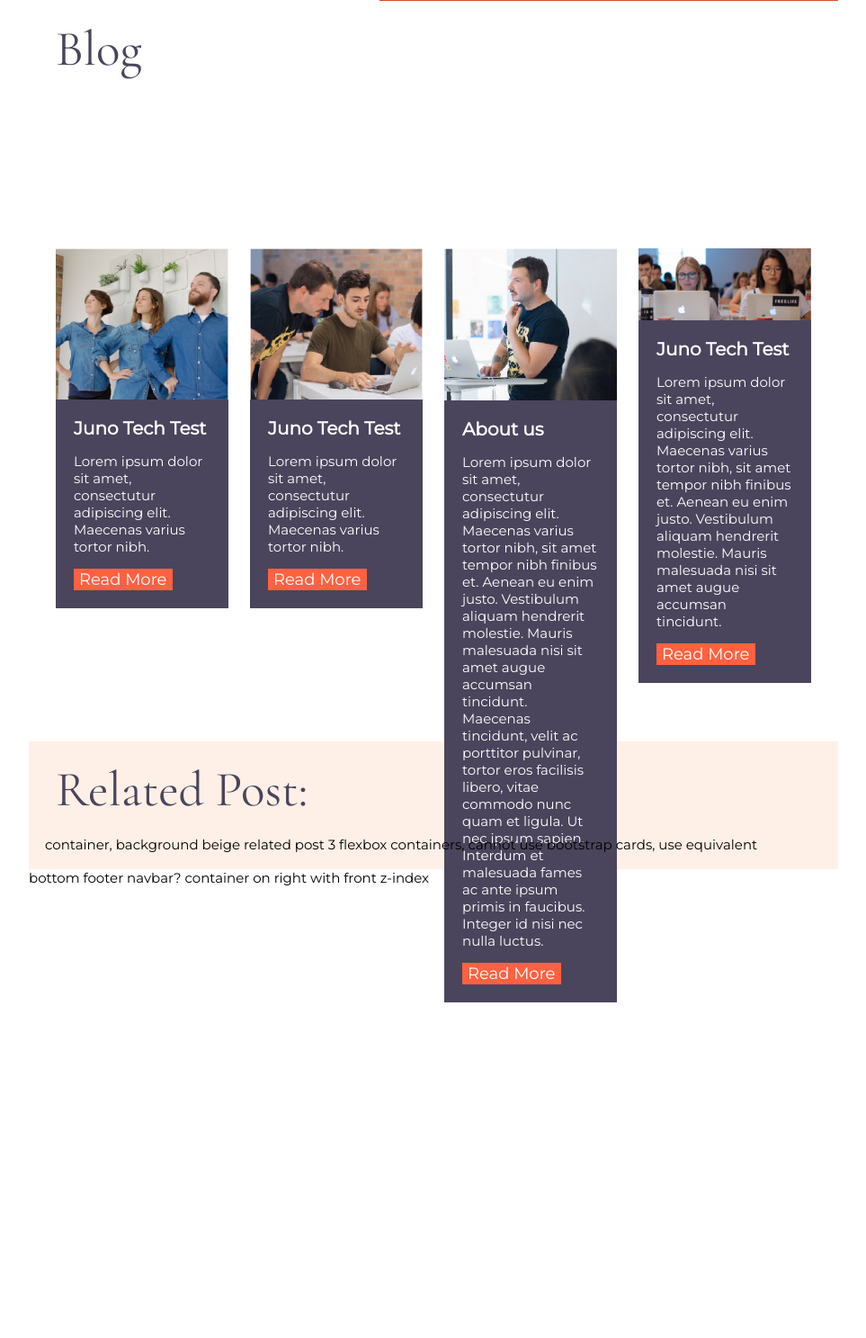
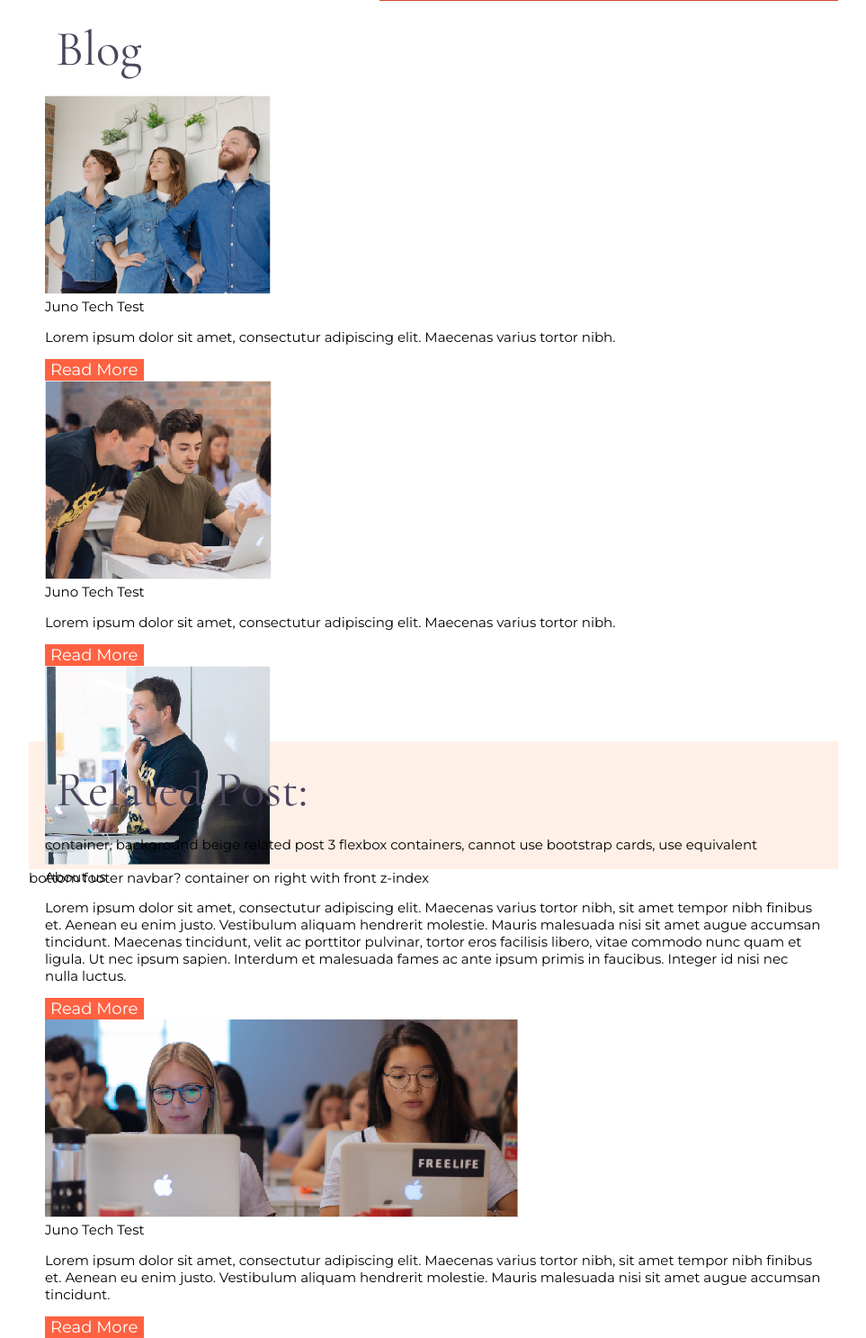
Before and after one commit to The-Code-Whisperer/junohomepage, a PHP site: page /templates/index.html in a window 1280 px wide. Shown: the part 618-2105 px from the top of the page at 90% size, without its empty margins (158-1121 px from the left). Before the commit the page ends 1732 px from the top, so only its background shows below. Run offline with PHP 8.4, Linux system fonts and the light colour scheme.

Commit message:
some grid

```diff
--- a/css/styles.css
+++ b/css/styles.css
@@ -63,48 +63,28 @@ body,
   width: 200px;
 }
 
-button {
-  font-size: 18px;
-  font-weight: 500;
-  font-family: "Montserrat", serif;
+.container {
+  padding: 18px;
+  display: -ms-grid;
+  display: grid;
 }
 
-.container {
-  padding: 18px;
-  display: -webkit-box;
-  display: -ms-flexbox;
-  display: flex;
-  -ms-flex-preferred-size: 70%;
-      flex-basis: 70%;
-}
-
-.container button {
-  background-color: #ff6141;
-  border: 0px;
-  font-size: 18px;
+.container .box {
   color: #ffffff;
 }
 
-.container item {
-  height: 370px;
-  width: 300px;
-  margin: auto;
-  padding: 12px;
-  color: #ffffff;
-}
-
-.container item .blogCardHeader {
+.container .box .blogCardHeader {
   font-size: 20px;
   font-weight: 700;
 }
 
-.container item .description {
+.container .box .description {
   margin: 0px;
   padding: 20px;
   background-color: #4a455c;
 }
 
-.container item img {
+.container .box img {
   height: auto;
   width: 100%;
   position: relative;
@@ -112,6 +92,50 @@ button {
   z-index: -100;
 }
 
+button {
+  font-size: 18px;
+  font-weight: 500;
+  font-family: "Montserrat", serif;
+  background-color: #ff6141;
+  border: 0px;
+  font-size: 18px;
+  color: #ffffff;
+}
+
+/*
+
+.container {
+  padding: 18px;
+  display: flex;
+  flex-basis: 70%;
+  button {
+
+  }
+  item {
+    height: 370px;
+    width: 300px;
+    margin: auto;
+    padding: 12px;
+    color: $white;
+    .blogCardHeader {
+      font-size: 20px;
+      font-weight: 700;
+    }
+    .description {
+      margin: 0px;
+      padding: 20px;
+      background-color: $purple;
+    }
+    img {
+      height: auto;
+      width: 100%;
+      position: relative;
+      top: 5px;
+      z-index: -100;
+    }
+  }
+}
+*/
 .blog {
   height: 700px;
 }
--- a/css/styles.scss
+++ b/css/styles.scss
@@ -69,21 +69,50 @@ body,
   }
 }
 
-// flex-box containers
+// grid containers
+.container {
+  padding: 18px;
+  display: grid;
+  .box {
+    color: $white;
+    .blogCardHeader {
+      font-size: 20px;
+      font-weight: 700;
+    }
+    .description {
+      margin: 0px;
+      padding: 20px;
+      background-color: $purple;
+    }
+    img {
+      height: auto;
+      width: 100%;
+      position: relative;
+      top: 5px;
+      z-index: -100;
+    }
+  }
+}
+// custom button
 button {
   font-size: 18px;
   font-weight: 500;
   font-family: "Montserrat", serif;
+  background-color: $brightorange;
+  border: 0px;
+  font-size: 18px;
+  color: $white;
 }
+
+// flex-box containers
+/*
+
 .container {
   padding: 18px;
   display: flex;
   flex-basis: 70%;
   button {
-    background-color: $brightorange;
-    border: 0px;
-    font-size: 18px;
-    color: $white;
+
   }
   item {
     height: 370px;
@@ -109,6 +138,8 @@ button {
     }
   }
 }
+*/
+
 
 .blog {
   height: 700px;
--- a/templates/index.html
+++ b/templates/index.html
@@ -21,7 +21,7 @@
     <a href="#alumni">Alumni</a>
     <a href="#blogHeader">Blog</a>
     <a class="icon" onclick="navResize()"><i class="fa fa-bars"></i></a>
-    <!-- navbar links direct to parts of page (#?) -->
+    <!-- navbar scrolls to #id -->
   </div>
 
   <div id="techContainer">
@@ -36,7 +36,7 @@
 
   <div id="blogHeader">Blog</div>
   <div class="container blog">
-    <item id="blogCard1">
+    <div class="box1">
       <img id="image-2" src="../assets/image-2.jpg">
       <div class="description">
         <div class="blogCardHeader">Juno Tech Test</div>
@@ -46,9 +46,9 @@
         </p>
         <button>Read More</button>
       </div>
-    </item>
+    </div>
 
-    <item id="blogCard2">
+    <div class="box2">
       <img id="image-3" src="../assets/image-3.jpg">
       <div class="description">
         <div class="blogCardHeader">Juno Tech Test</div>
@@ -58,9 +58,9 @@
         </p>
         <button>Read More</button>
       </div>
-    </item>
+    </div>
 
-    <item id="blogCard3">
+    <div class="box3">
       <img id="image-4" src="../assets/image-4.jpg">
       <div class="description">
         <div class="blogCardHeader">About us</div>
@@ -73,10 +73,10 @@
         </p>
         <button>Read More</button>
       </div>
-    </item>
+    </div>
 
     <!-- blog container -->
-    <item id="blogCard4">
+    <div class="box4">
       <img id="image-5" src="../assets/image-5.jpg">
       <div class="description">
         <div class="blogCardHeader">Juno Tech Test</div>
@@ -88,7 +88,7 @@
         </p>
         <button>Read More</button>
       </div>
-    </item>
+    </div>
   </div>
   <!-- heading by imported css selected by id
 	container to hold blog section
```
Also changed, not shown: 1 other file.
